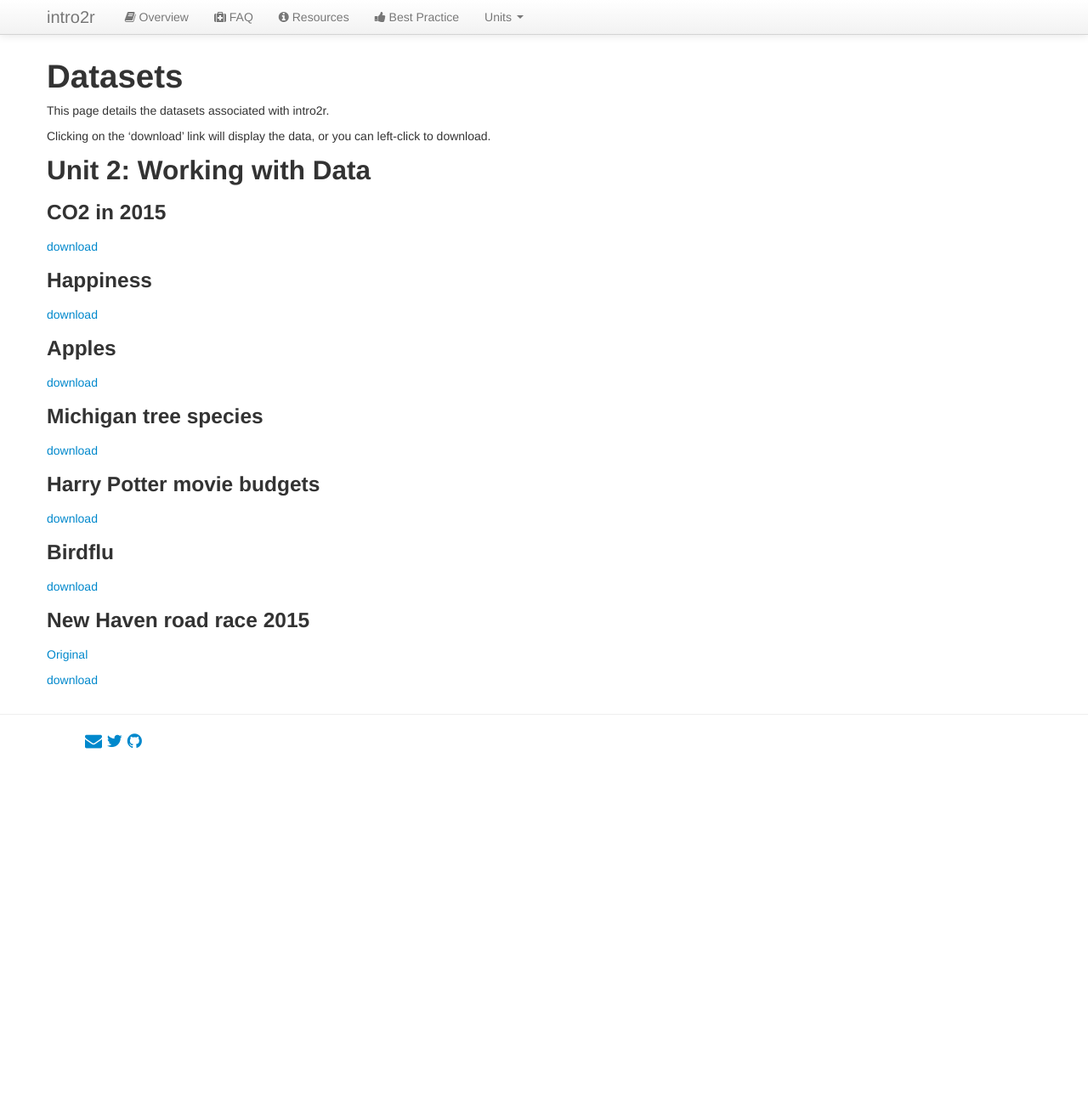
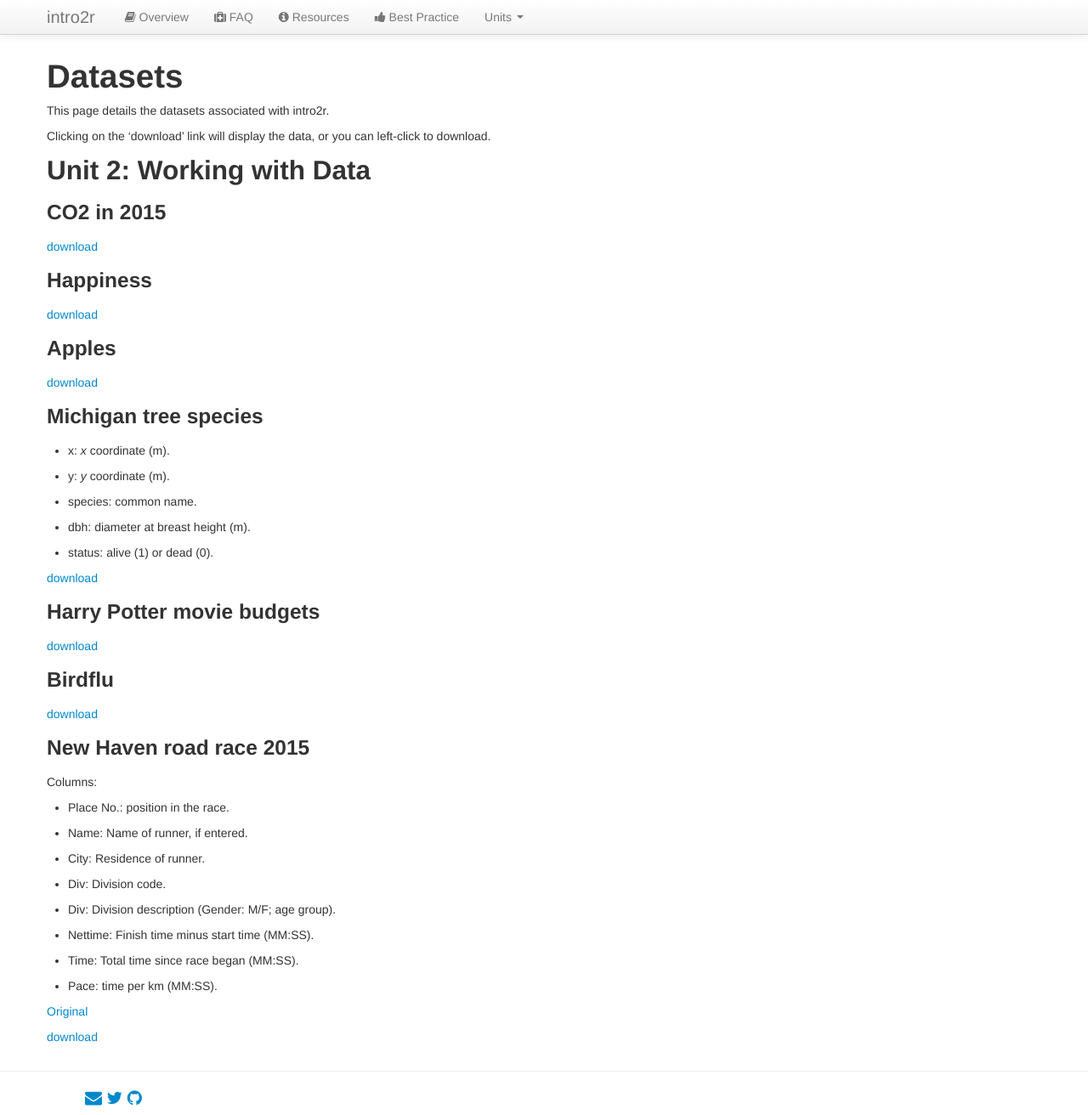
Before and after one commit to intro2r/intro2r, a Jekyll site: the page built from data/index.md, in a window 1280 px wide and 1312 px high. Shown: the whole window at 85% size. Built offline with Jekyll 4.4.1, drawn with Linux system fonts in a browser that asks for light colours.

Commit message:
Update index.md

```diff
--- a/data/index.md
+++ b/data/index.md
@@ -26,6 +26,16 @@ Clicking on the 'download' link will display the data, or you can left-click to
 
 ### Michigan tree species
 
+ - x: *x* coordinate (m).
+
+ - y: *y* coordinate (m).
+
+ - species: common name.
+
+ - dbh: diameter at breast height (m).
+
+ - status: alive (1) or dead (0).
+
 [download](../data/treespecies_dirtydata.txt)
 
 ### Harry Potter movie budgets
@@ -39,6 +49,24 @@ Clicking on the 'download' link will display the data, or you can left-click to
 
 ### New Haven road race 2015
 
+Columns:
+
+ - Place No.: position in the race.
+
+ - Name: Name of runner, if entered.
+
+ - City: Residence of runner.
+
+ - Div: Division code.
+
+ - Div: Division description (Gender: M/F; age group).
+
+ - Nettime: Finish time minus start time (MM:SS).
+
+ - Time: Total time since race began (MM:SS).
+
+ - Pace: time per km (MM:SS).
+
 [Original](http://www.newhavenroadrace.org/wp-content/uploads/2015/03/NH16-5k-Overall.txt)
 
 [download](../data/NH16-5k-Overall.txt)
```
